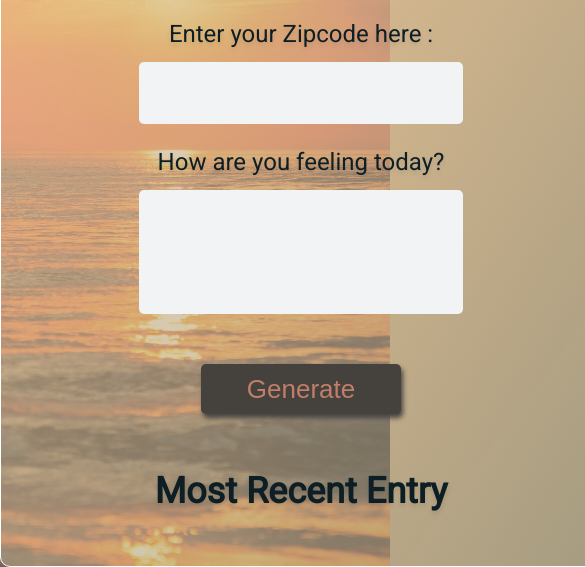
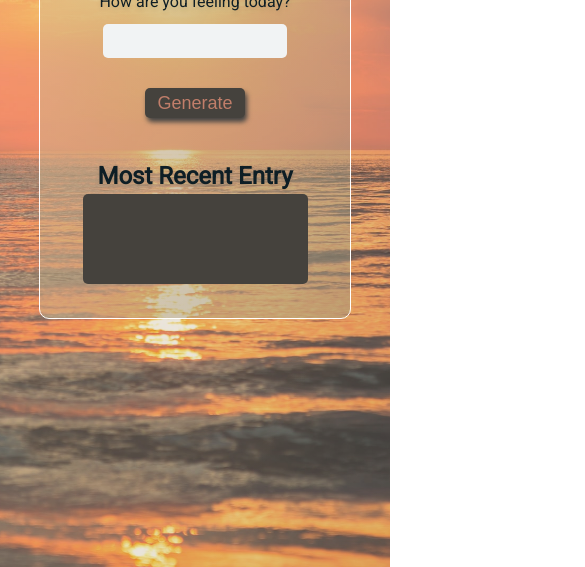
Before and after one commit to heavsta/weather-journal, a website: page website/index.html in a window 390 px wide. Shown: the part 277-844 px from the top of the page, 585 px wide, since content can reach past the window. Drawn offline with Linux system fonts and the light colour scheme; a web font is replaced by a local one.

Commit message:
correct js bug, added media queries, shall be all fine

```diff
--- a/server.js
+++ b/server.js
@@ -1,5 +1,5 @@
 // Setup empty JS object to act as endpoint for all routes
-projectData = {};
+let projectData = {};
 
 // Express to run server and routes
 const express = require('express');
@@ -43,12 +43,13 @@ const data = [];
 
 // Post Route
 app.post('/addData', (req, res) => {
+    console.log(req.body);
     const newEntry = {
         temp: req.body.temp,
         date: req.body.date,
         content: req.body.content
     }
-    projectData.push(newEntry);
+    projectData = newEntry;
     res.send(projectData);
     console.log(projectData);
 });
--- a/website/app.js
+++ b/website/app.js
@@ -33,7 +33,7 @@ document.addEventListener('DOMContentLoaded', function() {
 
 // Personal API Key for OpenWeatherMap API
 let baseURL = 'http://api.openweathermap.org/data/2.5/weather?zip=';
-let apiKey = '&appid=8d409df75ab1a756b861b595af9fae58';
+let apiKey = '&units=imperial&appid=8d409df75ab1a756b861b595af9fae58';
 
 // create new date instance
 let d = new Date();
@@ -45,7 +45,7 @@ document.getElementById('generate').addEventListener('click', performAction);
 /* Function called by event listener */
 function performAction(e) {
     const zipCode = document.getElementById('zip').value;
-    const content = document.getElementById('content').value;
+    const content = document.getElementById('feelings').value;
     getWeatherData(baseURL, zipCode, apiKey)
     .then(function(data) {
         console.log(data);
@@ -55,9 +55,7 @@ function performAction(e) {
             content: content
         })
     })
-    .then(
-        updateUI()
-    )
+    .then( ()=> updateUI());
 
 }
 
@@ -99,10 +97,9 @@ const updateUI = async () => {
     try {
         const allData = await request.json()
         console.log(allData);
-        var index = allData.length - 1;
-        document.getElementById('date').innerHTML = 'Today is ' + allData[index].date;
-        document.getElementById('temp').innerHTML = 'The temperature is currently of ' + allData[index].temp;
-        document.getElementById('content').innerHTML = 'How you feel : ' + allData[index].content;
+        document.getElementById('date').innerHTML = 'Today is : ' + allData.date;
+        document.getElementById('temp').innerHTML = 'Temperature : ' + allData.temp + '°F';
+        document.getElementById('content').innerHTML = 'Mood : ' + allData.content;
     }catch(error) {
         console.log("error in UI rendering", error);
     }
--- a/website/index.html
+++ b/website/index.html
@@ -27,9 +27,11 @@
         <div class="holder-entry">
             <h2>Most Recent Entry</h2>
             <div id="entryHolder">
-                <div id="date"></div>
-                <div id="temp"></div>
-                <div id="content"></div>
+                <div class="text">
+                    <div id="date"></div>
+                    <div id="temp"></div>
+                    <div id="content"></div>
+                </div>
             </div>
         </div>
     </div>
--- a/website/sass/style.scss
+++ b/website/sass/style.scss
@@ -75,7 +75,7 @@ html {
     }
     textarea{
         display: block;
-        height: 120px;
+        height: 60px;
         width: 320px;
         margin: auto;
         background:#F1F3F4;
@@ -84,6 +84,7 @@ html {
         font-family: 'Oswald', sans-serif;
         border: none;
         border-radius: 5px;
+        text-align: justify;
         resize: none;
         outline: none;
         &:focus {
@@ -109,13 +110,20 @@ html {
             color: #45423D;
         }
     }
-    .entryHolder {
+    #entryHolder {
         background-color: #45423D;
         color: #C17E6A;
+        border-radius: 5px;
         font-size: 16px;
         width: 90%;
-        height: 150px;
+        height: 100px;
         margin: auto;
+        text-align: left;
+        margin-top: 0;
+        .text {
+            padding-top: 5px;
+            padding-left: 5px;
+        }
     }
 }
 
@@ -211,3 +219,76 @@ html {
         transform: translateY(0);
     }
 }
+
+
+/* MEDIA QUERIES */
+
+@media all and (max-width: 1366px) {
+    html {
+        font-size: 18px;
+    }
+
+    #app {
+        width: 400px;
+        height: 600px;
+        margin-top: 4vh;
+        margin-bottom: 4vh;
+        input {
+            height: 40px;
+            width: 260px;
+            font-size: 16px;
+        }
+        textarea {
+            height: 40px;
+            width: 260px;
+            font-size: 14px;
+        }
+        button {
+            height: 40px;
+            width: 150px;
+            font-size: 22px;
+        }
+        #entryHolder {
+            height: 130px;
+        }
+    }
+}
+
+@media all and (max-width: 800px) {
+    html {
+        font-size: 16px;
+    }
+
+    #app {
+        width: 250px;
+        height: 500px;
+        margin-top: 4vh;
+        margin-bottom: 4vh;
+        padding: 30px;
+        h1 {
+            font-size: 2em;
+        }
+        input {
+            height: 30px;
+            width: 180px;
+        }
+        textarea {
+            height: 30px;
+            width: 180px;
+        }
+        button {
+            height: 30px;
+            width: 100px;
+            font-size: 18px;
+            margin-top: 30px;
+        }
+        .holder-entry {
+            h2 {
+                margin-bottom: 0;
+            }
+        }
+        #entryHolder {
+            height: 90px;
+        }
+    }
+}
```
Also changed, not shown: website/style/style.css, 1 other file.
